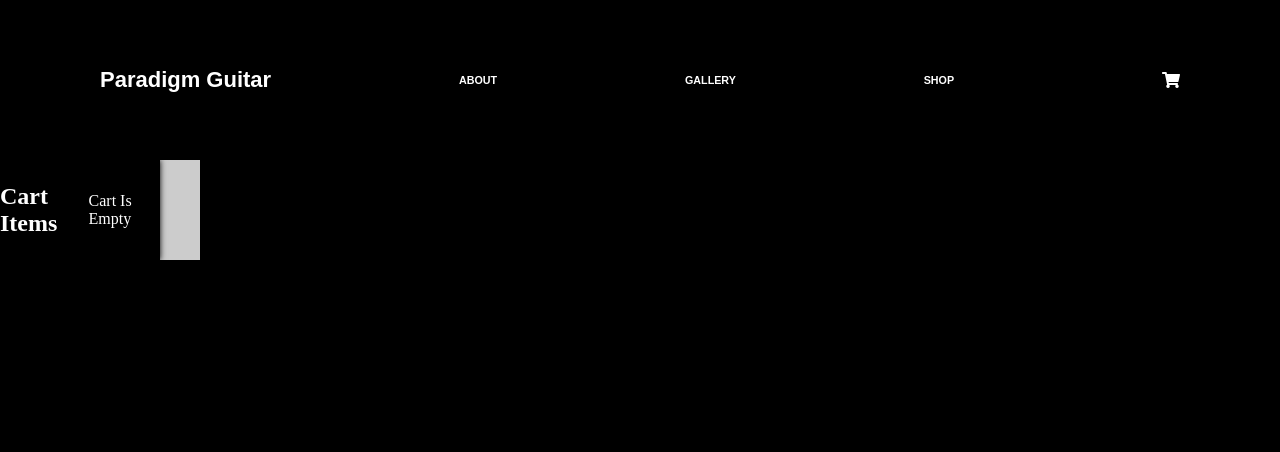
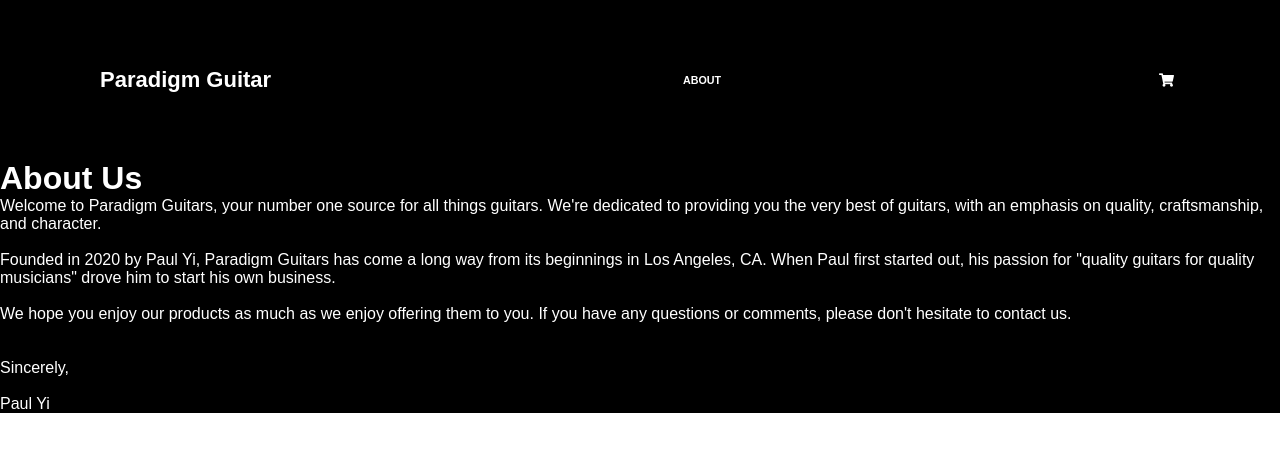
Before and after one commit to Pauljsyi/paradigmguitar-showcase, a React (Create React App) app: page /about in a window 1280 px wide. Shown: the top 452 px of the page. Built offline with nearby package versions, Linux system fonts and the light colour scheme.

Commit message:
cart sidebar toggle show, hidden on click

```diff
--- a/src/App.js
+++ b/src/App.js
@@ -48,7 +48,7 @@ function App() {
   return (
       <div className="container">
         <Navbar onAdd={onAdd} onRemove={onRemove} cartItems={cartItems}/>
-        <Cart onAdd={onAdd} onRemove={onRemove} cartItems={cartItems}/>
+        {/* <Cart onAdd={onAdd} onRemove={onRemove} cartItems={cartItems}/> */}
           <Routes>
               <Route exact path="/" element={<Shop onAdd={onAdd}/>}/>
               <Route path="/about" element={<About/>}/>
--- a/src/components/About.js
+++ b/src/components/About.js
@@ -2,7 +2,7 @@ import React from 'react'
 
 const About = () => {
     return (
-        <div>
+        <div className="about">
             <h1>About Us</h1>
             <p>Welcome to Paradigm Guitars, your number one source for all things guitars. We're dedicated to providing you the very best of guitars, with an emphasis on quality, craftsmanship, and character.</p><br/>
 
--- a/src/components/Cart.js
+++ b/src/components/Cart.js
@@ -1,21 +1,24 @@
-import React from 'react'
-// import Navbar from './Navbar'
-// import { useState } from 'react'
+import React, { useState } from 'react';
+
 
 const Cart = (props) => {
-    const {cartItems, onAdd, onRemove} = props;
-    // console.log("cartItems" ,cartItems)
+    const {cartItems, onAdd, onRemove, show} = props;
+
+
     const guitarPrice = cartItems.reduce((a, c) => a + c.price * c.qty, 0);
     const tax = guitarPrice * 0.095;
     const shipping = guitarPrice > 2000 ? 0 : 50;
     const totalPrice = guitarPrice + tax + shipping;
 
     return (
+        <div>
+            { show ?
                 <aside className="cart-container">
+
                     <div className="cart-content">
-                <h2>Cart Items</h2>
+                        <h2 className="cart-title">Cart Items</h2>
 
-                    {cartItems.length === 0 && <div>Cart Is Empty</div>}
+                            {cartItems.length === 0 && <div className="cart-is-empty">Cart Is Empty</div>}
                             {cartItems.map((item) => (
                                 <div key={item.id} className="row">
                                     <div className="buttons">
@@ -59,7 +62,11 @@ const Cart = (props) => {
                             </>
                         )}
                     </div>
+
                 </aside>
+            :null}
+        </div>
+
     )
 }
 
--- a/src/components/Navbar.js
+++ b/src/components/Navbar.js
@@ -1,4 +1,4 @@
-import React from 'react';
+import React, { useState } from 'react';
 import Cart from './Cart';
 // import GuitarList from './GuitarList'
 // import { useState } from 'react';
@@ -6,6 +6,8 @@ import {BrowserRouter as Router, Link} from 'react-router-dom';
 
 const Navbar = (props) => {
   const {onAdd, onRemove, cartItems} = props;
+  const [show, setShow] = useState(false);
+
 
 
   return (
@@ -18,20 +20,21 @@ const Navbar = (props) => {
           <Link to="/about" className="navLink">
             <h6>ABOUT</h6>
           </Link>
-          <Link to="/gallery" className="navLink">
+          {/* <Link to="/gallery" className="navLink">
             <h6>GALLERY</h6>
-          </Link>
-          <Link to="/" className="navLink">
+          </Link> */}
+          {/* <Link to="/" className="navLink">
           <div className="shop" onClick={() => window.location.replace("/#shop")}>
             <h6>SHOP</h6>
           </div>
-          </Link>
-          <a className="cart">
-              <i className="fas fa-shopping-cart"></i>
-              <a className="cart-icon">
-              {/* <Cart onAdd={onAdd} onRemove={onRemove} cartItems={cartItems}/> */}
-          </a>
-            </a>
+          </Link> */}
+          <div className="cart">
+              <button className="cart-icon" onClick={() => setShow(!show)}>
+                <i className="fas fa-shopping-cart"></i>
+                <Cart onAdd={onAdd} onRemove={onRemove} cartItems={cartItems} show={show}/>
+              </button>
+
+            </div>
         </nav>
       </div>
     // </Router>
--- a/src/index.css
+++ b/src/index.css
@@ -1,16 +1,16 @@
 * {
   margin: 0;
   /* color: white; */
-  background-color: black;
+  /* background-color: black; */
   /* position:inherit */
-
+  font-family: Arial, Helvetica, sans-serif;
 }
 
 
 
 .container {
   background-color: black;
-  height: 1000%;
+  height: 100%;
 
 }
 
@@ -29,8 +29,6 @@ a {
 /* Navbar Styles */
 .navbar {
   display: flex;
-  display: sticky;
-  -webkit-position: sticky;
   top: 0;
   justify-content: space-between;
   position: relative;
@@ -54,71 +52,99 @@ nav .logo {
   font-weight: 700;
 }
 
+.col-2 {
+  background: white;
+  color: black;
+}
 
+.remove, .add {
+  color: black;
+  background: white;
+  /* border: white; */
+}
+
+div .row{
+  background-color: white;
+}
 
 .cart {
   display: flex;
   /* background: #f3f3f3; */
-  /* justify-content: space-between; */
-  /* position: relative; */
+  justify-content: space-between;
+  position: relative;
+
   margin-left: 20px;
   margin-right: 0px;
-  min-height: 8vh;
+  /* min-height: 8vh; */
   align-items: center;
   font-family: Arial, Helvetica, sans-serif;
-  /* width: 1080px; */
-  /* margin: auto; */
+  /* width: 1080px;  */
+   /* margin: auto; */
 }
 
-/* nav .cart-content {
-  background: #f3f3f3;
+.cart-content {
+  /* background: white; */
+  /* display: none; */
 
-  display: none;
+  /* background-color: black; */
   position: absolute;
   min-width: 164px;
-  box-shadow: 0px 8px 16px 0px rgb(87, 87, 87)67, 167, 167);
   padding: 12px 16px;
   z-index: 1;
   margin-top: 25px;
-} */
+}
+.cart-icon {
+  background: black;
+  color: white;
+  border: white;
+}
 
-.cart:hover .cart-icon {
-  display: block;
-  cursor: pointer;
+.cart-content, .cart-title, .cart-is-empty  {
+  background: white;
+  color: black;
+}
+
+
+
+
+/* Cart Styles */
+.row {
+  background: white;
+}
+
+.cart-container {
+  color: black;
+  background-color: white;
+  position: absolute;
+  width: auto;
+  margin: 0;
+  top: 0;
+  bottom: 0;
+  /* height: 100%; */
+
+
+  z-index: 1000;
+  width: 350px;
+  background: #ffffff;
+  top: 0;
+  right: 0;
+  padding: 25px;
+  position: fixed;
+  overflow: auto;
+  height: 100%;
+  box-shadow: 0 10px 20px rgba(0, 0, 0, 0.19), 0 6px 6px rgba(0, 0, 0, 0.23);
+  transition: all ease-in-out 0.3s;
+
+
 
 }
 
-
-/* Cart Styles */
-
-.cart-container {
-  position: relative;
-  width: 200px;
-  margin: 0;
-  top: 0;
-  bottom: 0;
-  background-color: #ccc;
-  height: 100%;
-
-}
-
-.cart-content {
-  position: sticky;
-  position: -webkit-sticky;
-  /* background: #f83d23; */
-
-  width: 160px;
-  height: 100px;
-  top: 100px;
-  display: flex;
-  justify-content: center;
-  align-items: center;
-  box-shadow: 0 0 6px #000;
-  color: #fff;
-
+.cart-container:active, .cart-container:hover {
+  height: auto;
 }
 
 
+/* cart sidebar styles */
 
 
 
@@ -421,6 +447,11 @@ img {
 }
 
 
+/* About  */
+
+.about {
+  color: white;
+}
 
 
 
```
Lines whose indentation alone changed are shown as unchanged.
